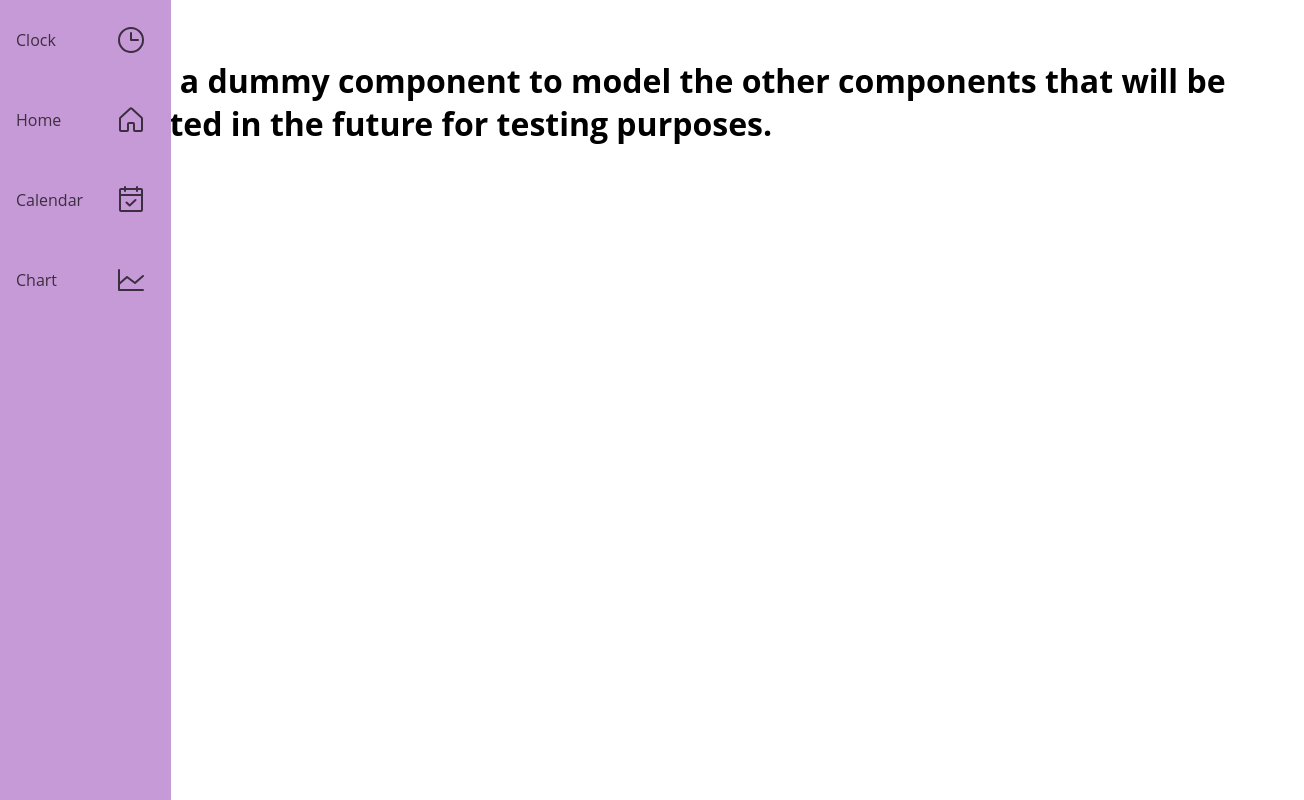
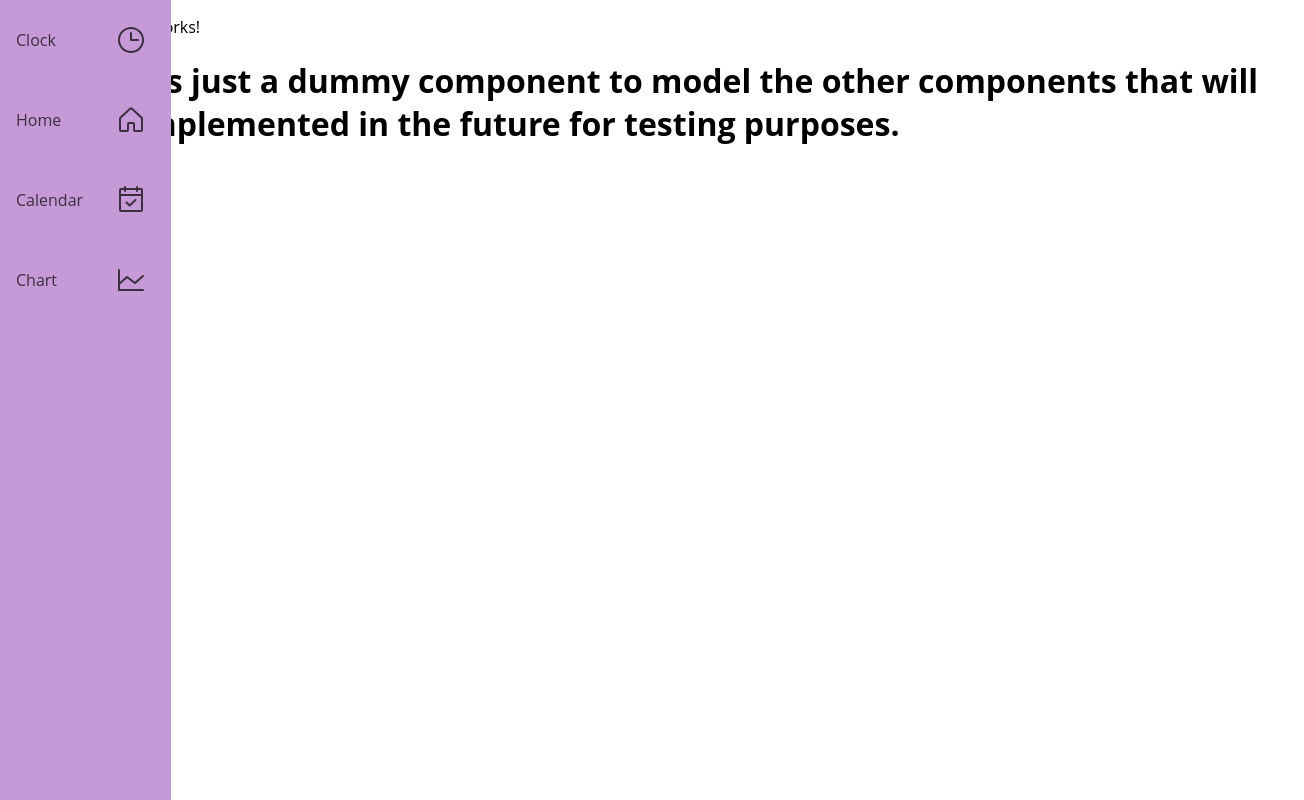
Before and after one commit to web-sci-spring-2022-name-tbd/IronTherapy, an Angular app in the folder Iron-Therapy/: page / in a window 1280 px wide. Shown: the whole page, 1304 px wide, since content can reach past the window. Built offline with nearby package versions, Linux system fonts and the light colour scheme.

Commit message:
new div for components that isnt nav
offsets the left/bottom a little bit so it now fits with the navbar

```diff
--- a/Iron-Therapy/src/app/analysis/analysis.component.ts
+++ b/Iron-Therapy/src/app/analysis/analysis.component.ts
@@ -1,4 +1,4 @@
-import { Component, OnInit } from '@angular/core';
+import { Component, OnInit, Input } from '@angular/core';
 
 @Component({
   selector: 'app-analysis',
@@ -6,7 +6,7 @@ import { Component, OnInit } from '@angular/core';
   styleUrls: ['./analysis.component.css']
 })
 export class AnalysisComponent implements OnInit {
-
+  @Input() num: string = "0";
   constructor() { }
 
   ngOnInit(): void {
--- a/Iron-Therapy/src/app/app.component.css
+++ b/Iron-Therapy/src/app/app.component.css
@@ -0,0 +1,23 @@
+#content {
+    position:relative;
+    left:5rem;
+    width: 95vw;
+    /* width:calc(100vw-5rem); */
+}
+
+/* Smaller screens */
+@media only screen and (max-width: 800px) {
+    #content {
+        bottom: 5rem;
+    }
+
+}
+
+/* Large screens */
+
+@media only screen and (min-width: 800px) {
+    #content {
+        left: 5rem;
+    }
+
+}
--- a/Iron-Therapy/src/app/app.component.html
+++ b/Iron-Therapy/src/app/app.component.html
@@ -1,6 +1,11 @@
 
-<app-analysis></app-analysis>
-<app-dummy></app-dummy>
+
+<div id="content">
+    <app-analysis num="1"></app-analysis>
+    <app-dummy></app-dummy>
+</div>
+
 <app-nav></app-nav>
 
+
 <router-outlet></router-outlet>
--- a/Iron-Therapy/src/app/dummy/dummy.component.html
+++ b/Iron-Therapy/src/app/dummy/dummy.component.html
@@ -1 +1 @@
-<h1>this is just a dummy component to model the other components that will be implemented in the future for testing purposes.</h1>>
+<h1>this is just a dummy component to model the other components that will be implemented in the future for testing purposes.</h1>
```
